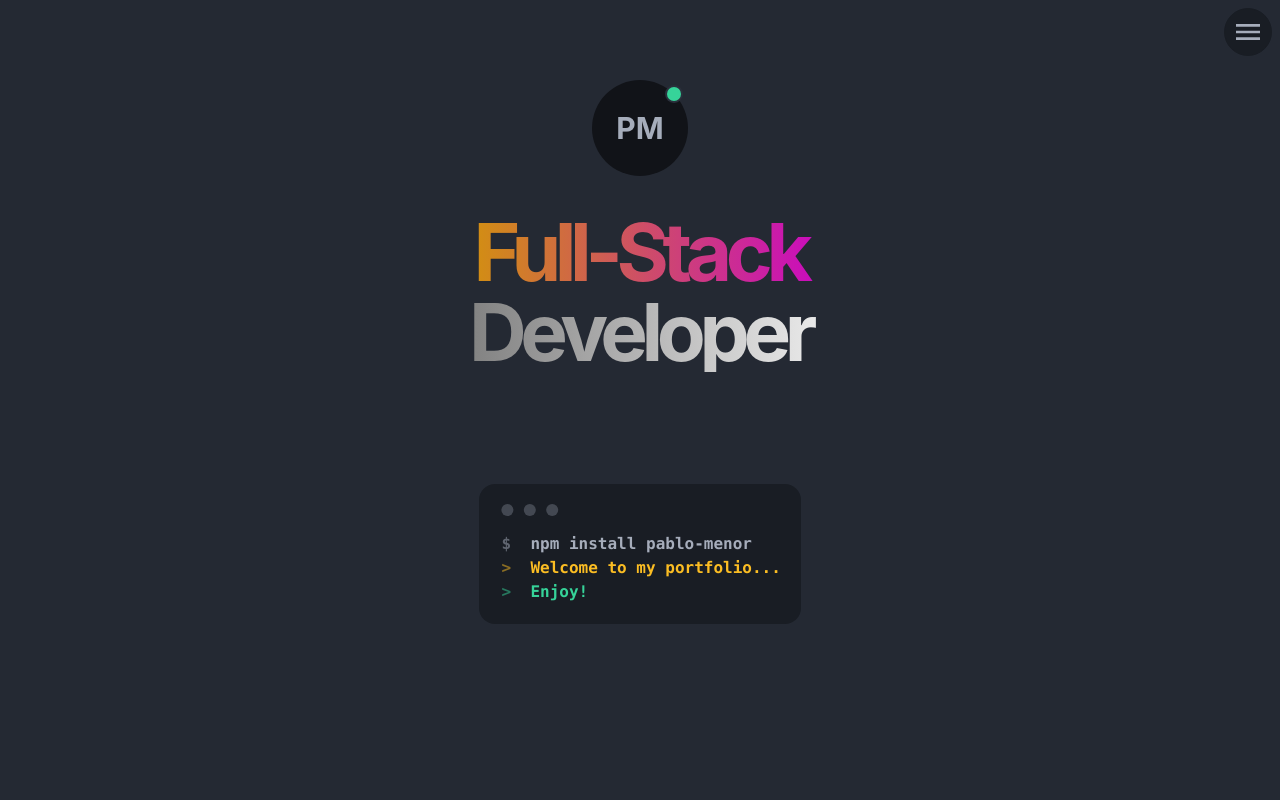
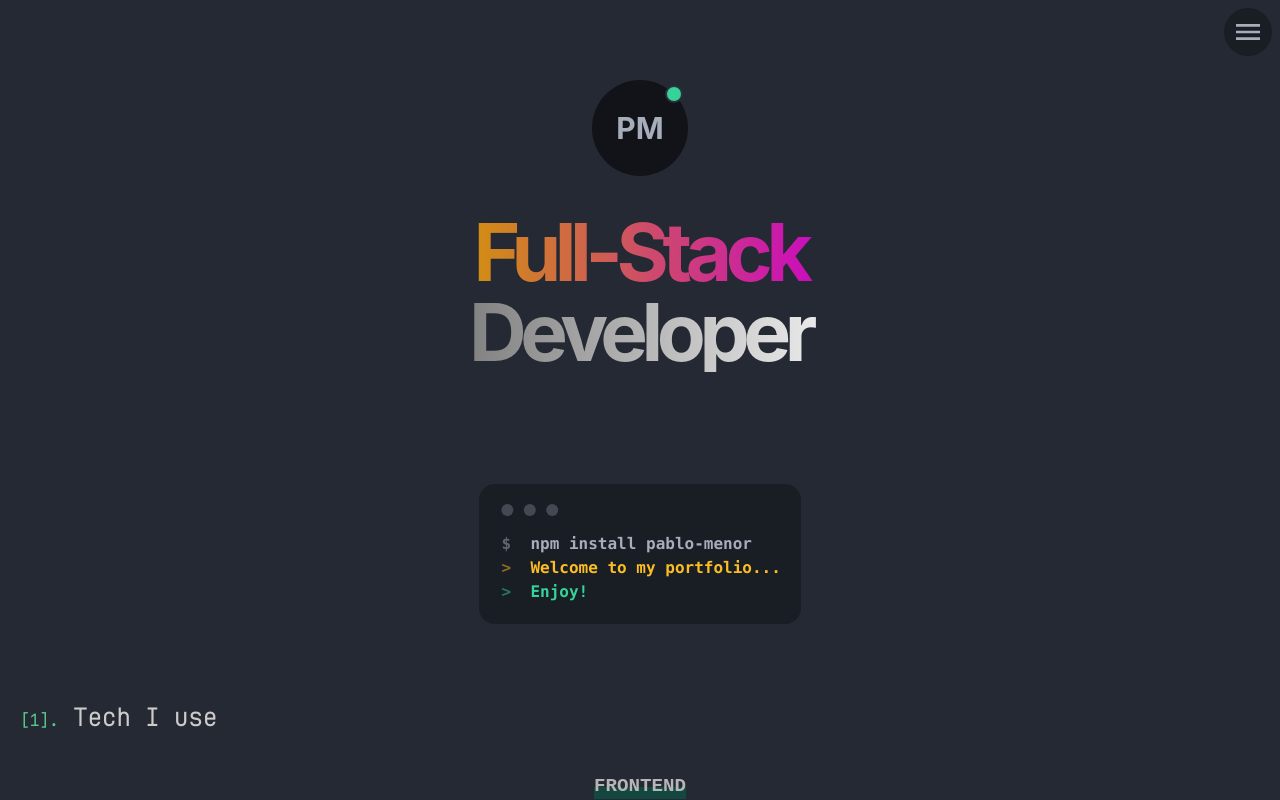
Before and after one commit to pablo-menor/portfolio-v3, a Vue app: page / in a window 1280 px wide. Shown: the top 800 px of the page. Built offline with nearby package versions, Linux system fonts and the light colour scheme.

Commit message:
fix(): height

```diff
--- a/src/components/Home.vue
+++ b/src/components/Home.vue
@@ -1,5 +1,5 @@
 <template>
-  <section class="flex flex-col items-center pt-20 h-screen" id="home">
+  <section class="flex flex-col items-center pt-20  min-h-[700px]" id="home">
     <div class="avatar online placeholder animate__animated animate__rotateIn">
       <div class="bg-neutral-focus text-neutral-content rounded-full w-24">
         <span class="text-3xl">PM</span>
```
